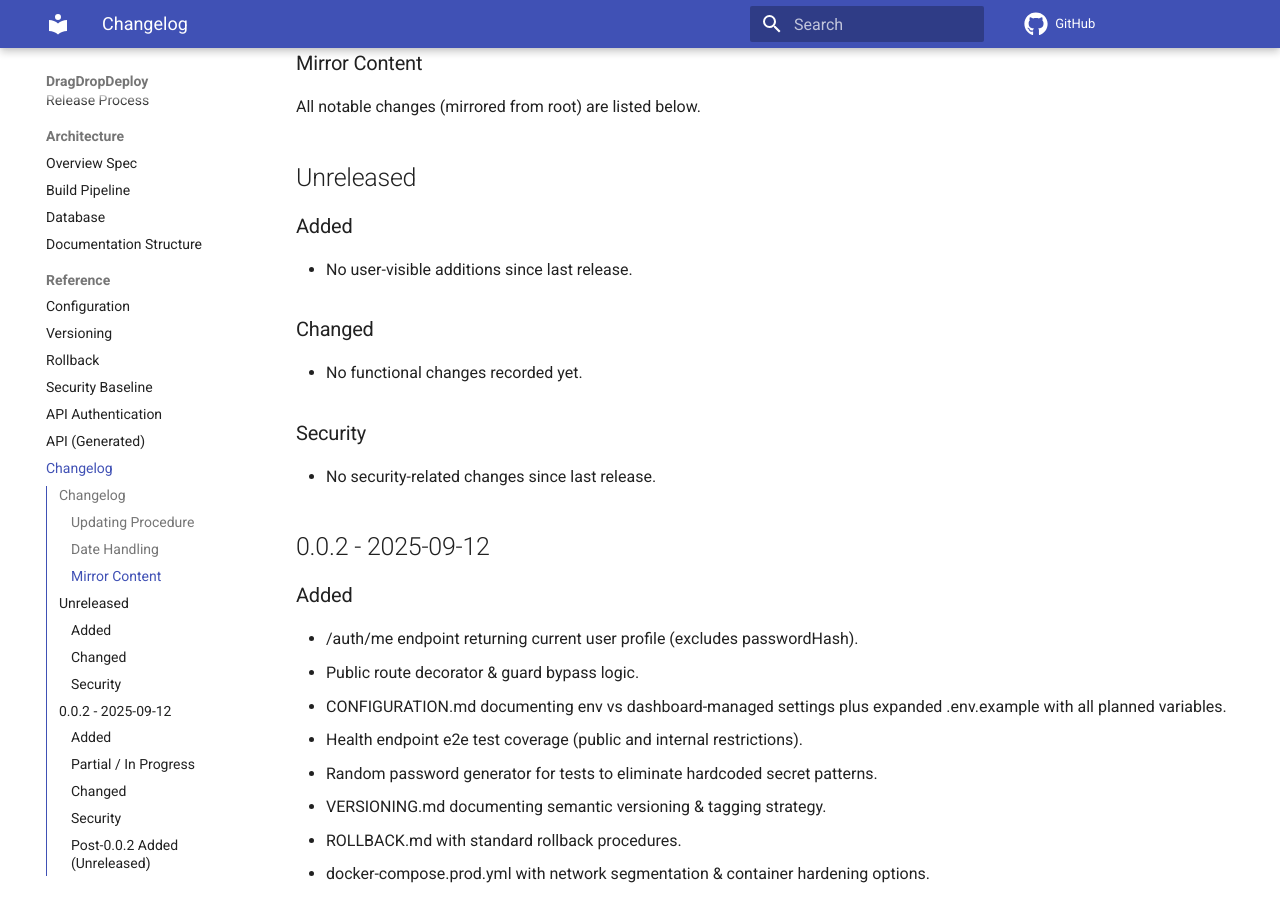
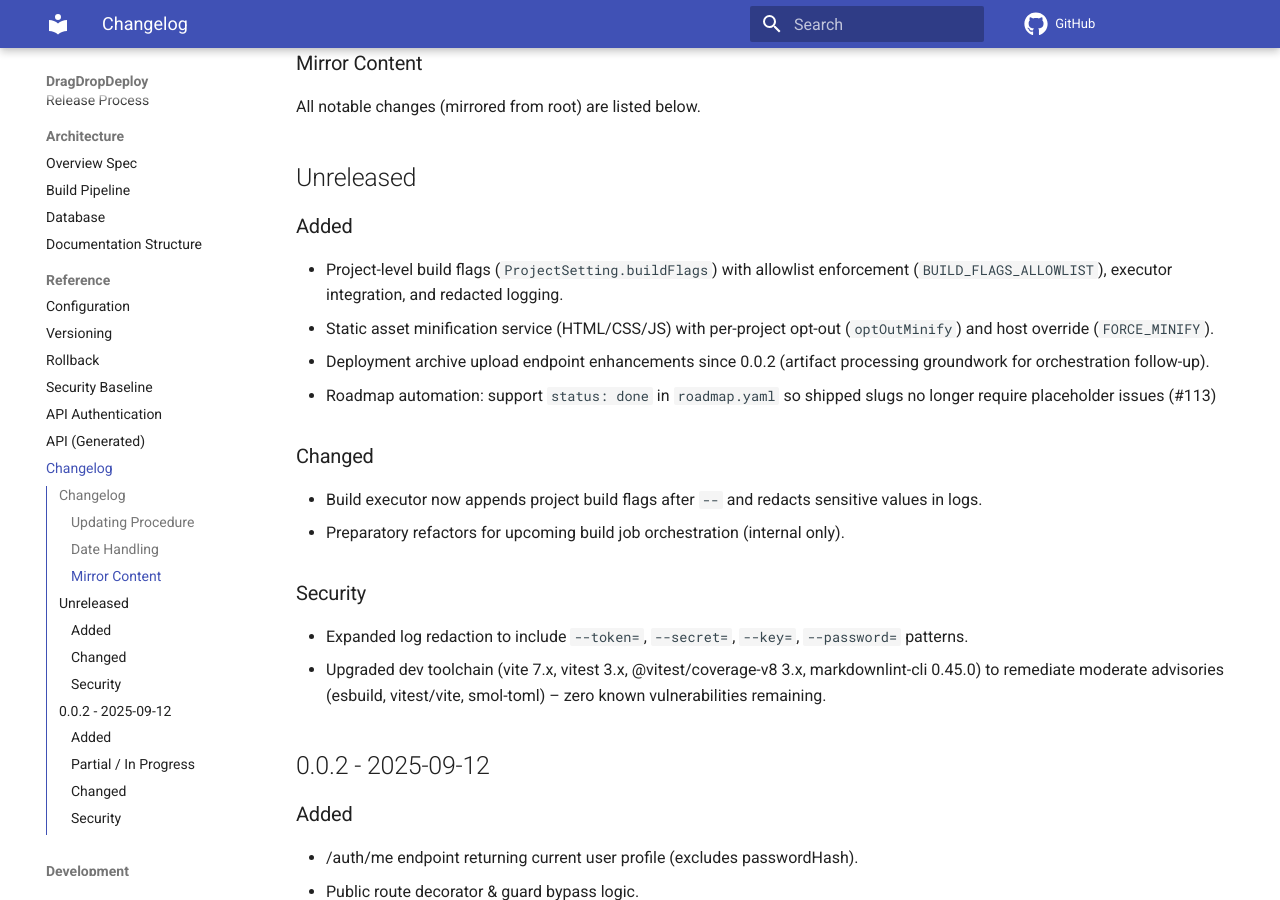
Before and after one commit to TomKonig/DragDropDeploy, an MkDocs documentation site: the page built from docs/reference/changelog.md, in a window 1280 px wide and 900 px high, scrolled down 667 px. Built offline with MkDocs 1.6.1 and Material for MkDocs 9.7.7, drawn with Linux system fonts in a browser that asks for light colours; comment, search, counter and statistics services are not loaded; some of the changed text lies outside the part shown.

Commit message:
docs: sync changelog mirror after recent Unreleased updates

```diff
--- a/docs/reference/changelog.md
+++ b/docs/reference/changelog.md
@@ -31,15 +31,20 @@ All notable changes (mirrored from root) are listed below.
 
 ### Added
 
-- No user-visible additions since last release.
+- Project-level build flags (`ProjectSetting.buildFlags`) with allowlist enforcement (`BUILD_FLAGS_ALLOWLIST`), executor integration, and redacted logging.
+- Static asset minification service (HTML/CSS/JS) with per-project opt-out (`optOutMinify`) and host override (`FORCE_MINIFY`).
+- Deployment archive upload endpoint enhancements since 0.0.2 (artifact processing groundwork for orchestration follow-up).
+- Roadmap automation: support `status: done` in `roadmap.yaml` so shipped slugs no longer require placeholder issues (#113)
 
 ### Changed
 
-- No functional changes recorded yet.
+- Build executor now appends project build flags after `--` and redacts sensitive values in logs.
+- Preparatory refactors for upcoming build job orchestration (internal only).
 
 ### Security
 
-- No security-related changes since last release.
+- Expanded log redaction to include `--token=`, `--secret=`, `--key=`, `--password=` patterns.
+- Upgraded dev toolchain (vite 7.x, vitest 3.x, @vitest/coverage-v8 3.x, markdownlint-cli 0.45.0) to remediate moderate advisories (esbuild, vitest/vite, smol-toml) – zero known vulnerabilities remaining.
 
 ## 0.0.2 - 2025-09-12
 
@@ -83,15 +88,4 @@ All notable changes (mirrored from root) are listed below.
 - Production compose adds: internal-only DB/Redis network, dropped capabilities (ALL), no-new-privileges, read-only FS (frontend & traefik), resource limits.
 - Added initial auth rate limiting (brute force mitigation) & security headers (Helmet) + stricter CORS configuration.
 
-### Post-0.0.2 Added (Unreleased)
-
-- Project-level build flags (`ProjectSetting.buildFlags`) with allowlist enforcement (`BUILD_FLAGS_ALLOWLIST`), executor integration, and redacted logging.
-- Static asset minification service (HTML/CSS/JS) with per-project opt-out (`optOutMinify`) and host override (`FORCE_MINIFY`).
-
-### Post-0.0.2 Changed (Unreleased)
-
-- Build executor now appends project build flags after `--` and redacts sensitive values in logs.
-
-### Post-0.0.2 Security (Unreleased)
-
-- Expanded log redaction to include `--token=`, `--secret=`, `--key=`, `--password=` patterns.
+<!-- Consolidated former Post-0.0.2 sections into standard Unreleased buckets per style guide. -->
```
